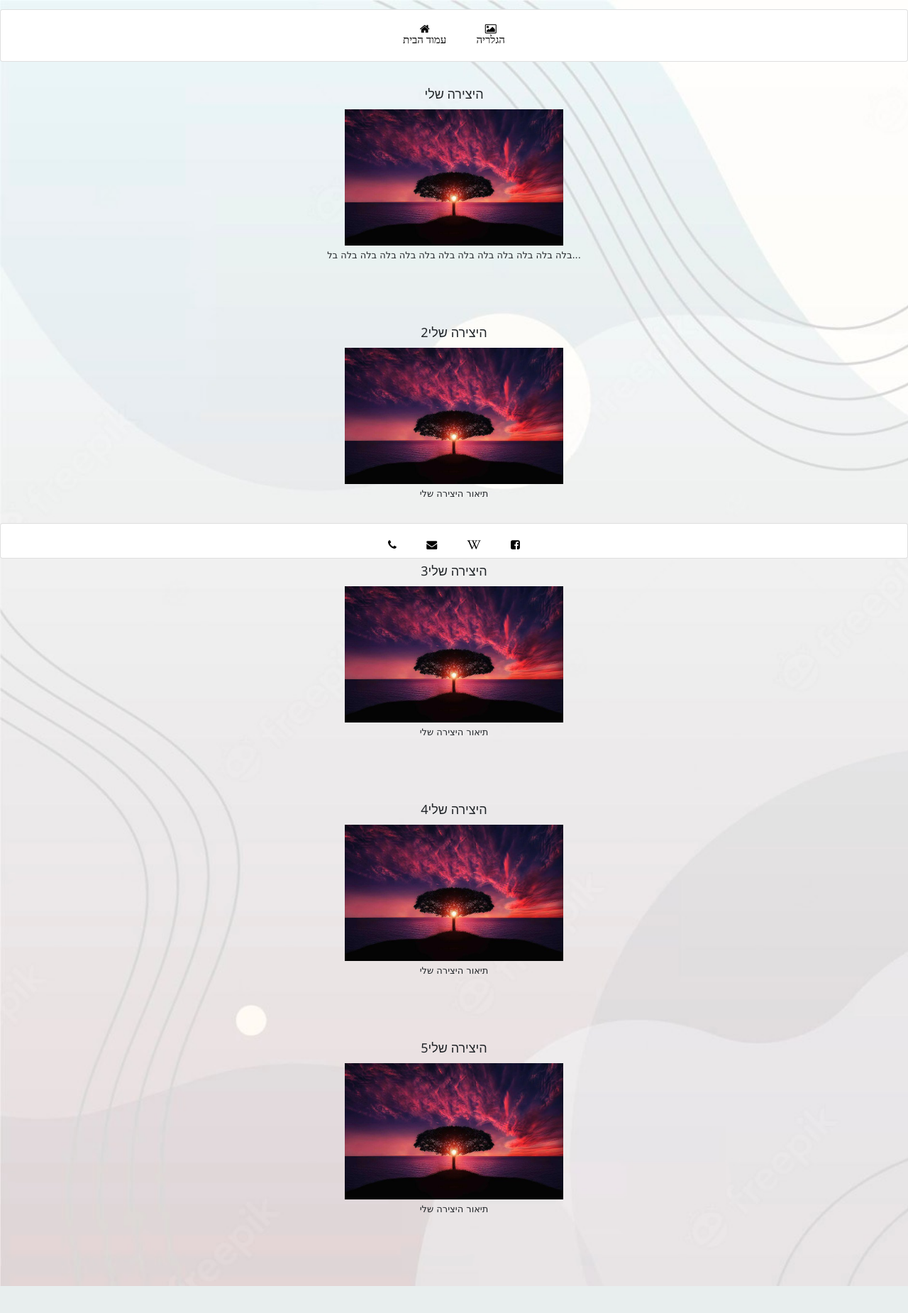
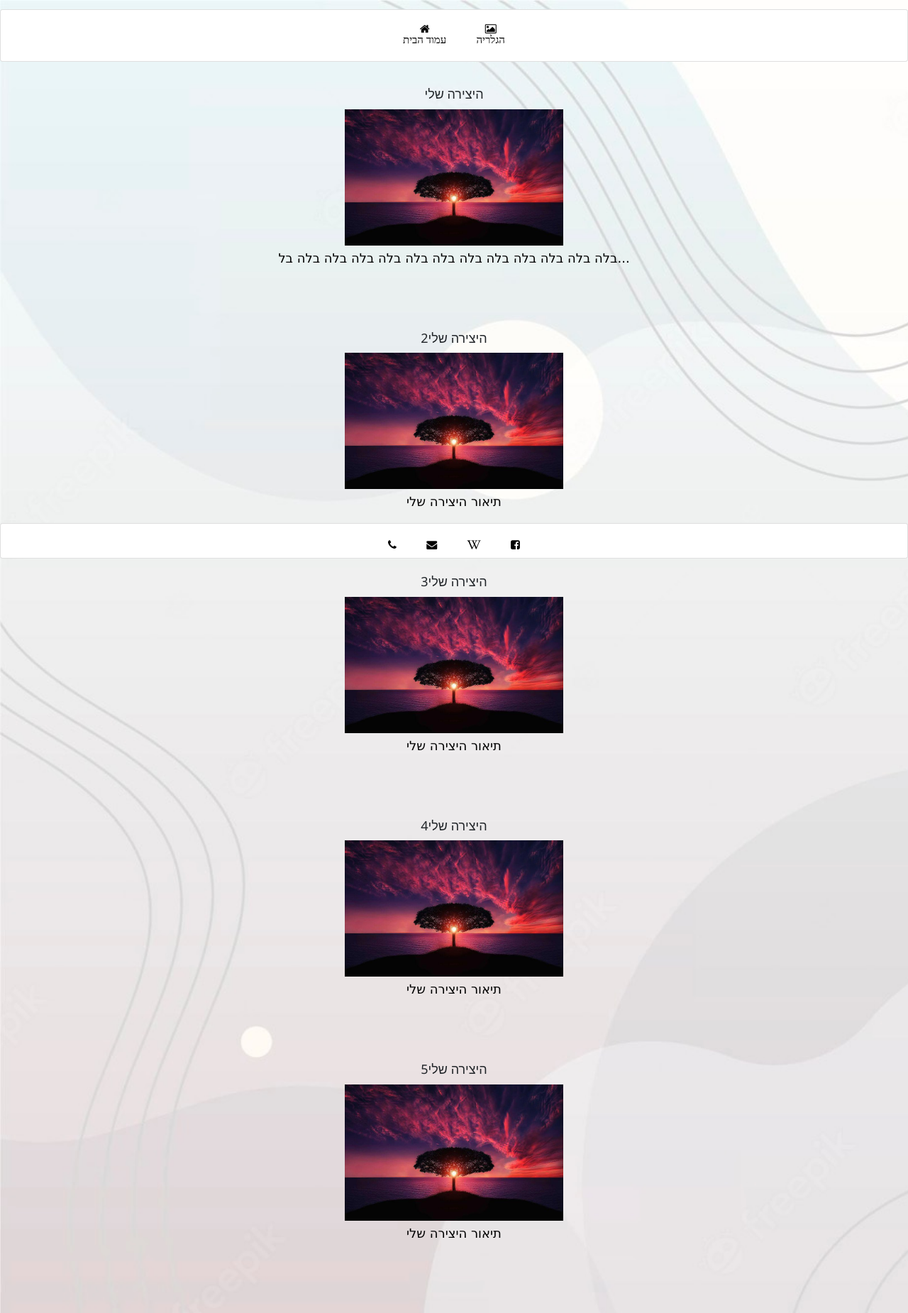
Before and after one commit to NivYarmus/The-Snir-Gallery, a Flask app: page /arts in a window 1280 px wide. Shown: the whole page at 71% size. Before the commit the page ends 1812 px from the top, so only its background shows below. Run offline with Flask 2, Linux system fonts and the light colour scheme; data comes from the database, SQL or seed files in the repository.

Commit message:
Update arts.css

```diff
--- a/app/static/styles/arts.css
+++ b/app/static/styles/arts.css
@@ -18,8 +18,9 @@ img
 }
 
 .Information{
+    color: rgb(0, 0, 0);
     text-align: center;
-    font-size: small;
+    font-size: large;
     display: block;
     padding-top: 0.5%;
 }
```
